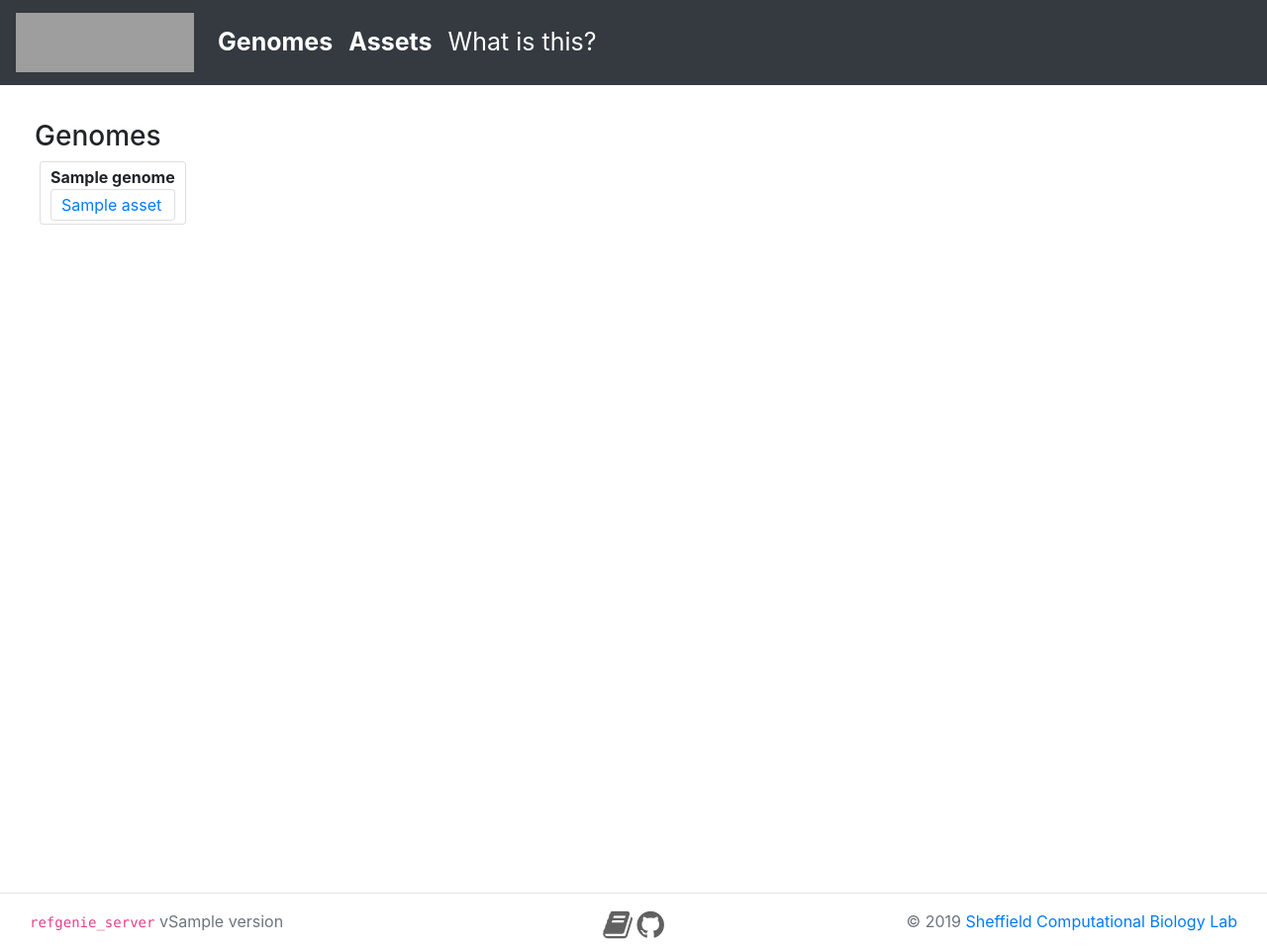
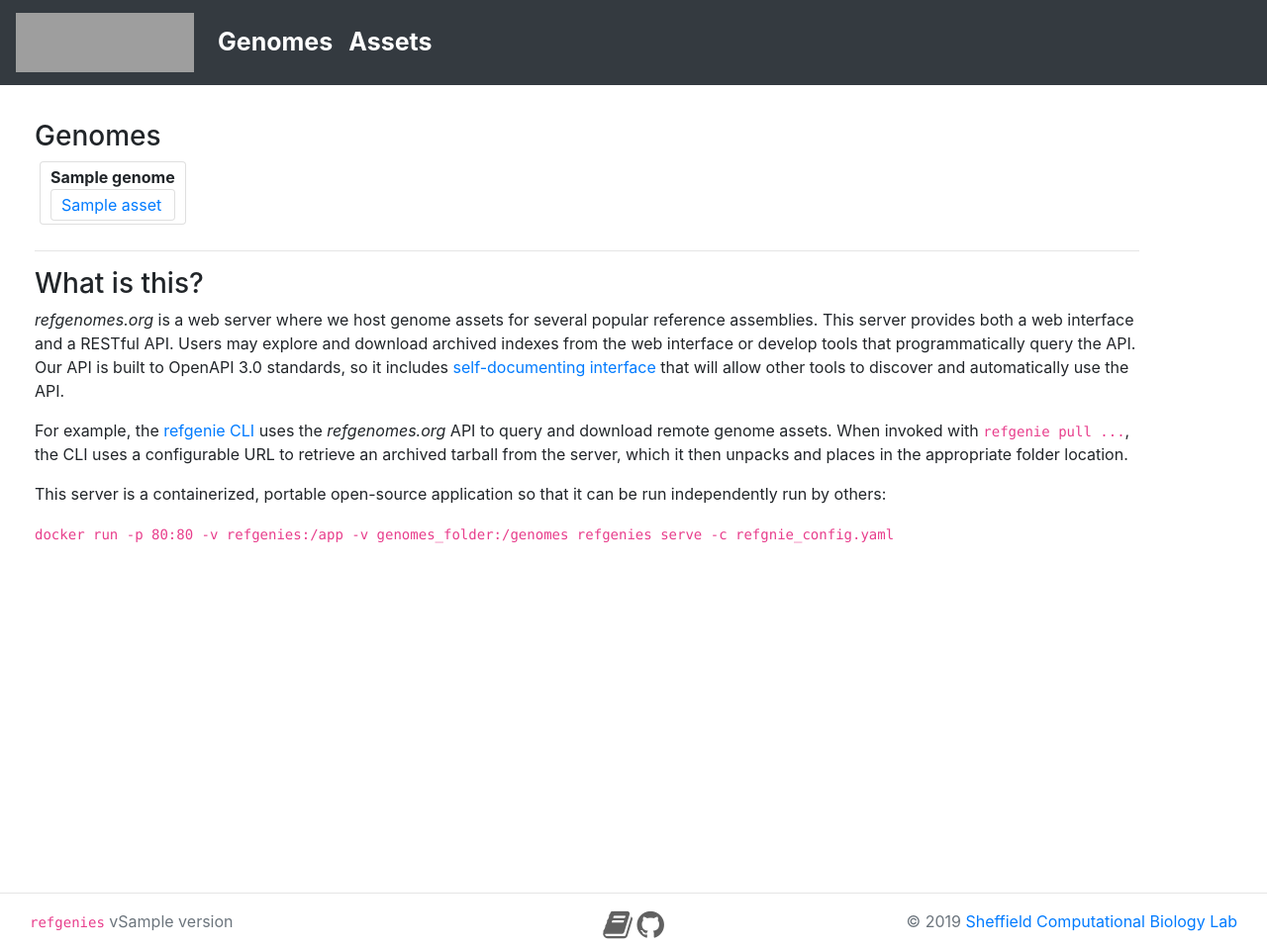
Before and after one commit to refgenie/refgenieserver, a FastAPI app: template refgenies/templates/index.html in a window 1280 px wide. Shown: the whole page at 99% size. Run offline with FastAPI, Linux system fonts and the light colour scheme; the template is opened without the code that fills it: most values are stand-ins (such as "Sample title", 1, 10 or a date in 2020); parts of the project's set-up code (start-up, migrations or seed data) failed here and were passed over; some libraries are stand-ins or nearby versions; grey boxes are pictures that could not be loaded.

Commit message:
include 'what is this' in the landing page; #1

```diff
--- a/refgenies/main.py
+++ b/refgenies/main.py
@@ -74,11 +74,6 @@ def download_genome(genome: str):
         print("local genome file: ", genome_file)
         raise HTTPException(status_code=404, detail="No such genome on server")
 
-# TODO: remove the endpoint and place the text on the landing page instead
-@app.get("/what")
-async def what(request: Request):
-    return templates.TemplateResponse("what.html", {"request": request, "version": v})
-
 
 def main():
     parser = build_parser()
--- a/refgenies/templates/footer.html
+++ b/refgenies/templates/footer.html
@@ -1,6 +1,6 @@
 <div class="wrapper">
 	<div class="left_footer">
-		<code>refgenie_server</code> v{{version}}
+		<code>refgenies</code> v{{version}}
 	</div>
 	<div class="center_footer">
 		<a href="http://refgenie.databio.org/" target="_blank" style="color:#616161"><i class="fa fa-2x fa-book" aria-hidden="true"></i></a>
--- a/refgenies/templates/index.html
+++ b/refgenies/templates/index.html
@@ -13,4 +13,15 @@
     </li>
 {% endfor %}
 </ul>
+<hr class="featurette-divider">
+<h3>What is this?</h3>
+<p><i>refgenomes.org</i> is a web server where we host genome assets for several popular reference assemblies.
+This server provides both a web interface and a RESTful API. Users may explore and download archived indexes from the
+web interface or develop tools that programmatically query the API. Our API is built to OpenAPI 3.0 standards,
+so it includes <a href="/docs">self-documenting interface</a> that will allow other tools to discover and automatically
+    use the API.</p>
+<p>For example, the <a href="http://refgenie.databio.org/en/latest/">refgenie CLI</a> uses the <i>refgenomes.org</i> API to query and download remote genome assets. When invoked
+    with <code>refgenie pull ...</code>, the CLI uses a configurable URL to retrieve an archived tarball from the server, which it then unpacks and places in the appropriate folder location. </p>
+<p>This server is a containerized, portable open-source application so that it can be run independently run by others:
+<p><code>docker run -p 80:80 -v refgenies:/app -v genomes_folder:/genomes refgenies serve -c refgnie_config.yaml</code></p>
 {% endblock %}
--- a/refgenies/templates/navbar.html
+++ b/refgenies/templates/navbar.html
@@ -13,9 +13,6 @@
 			<li class="nav-item active">
 				<a class="nav-link" href="/assets"><b>Assets</b></a>
 			</li>
-			<li class="nav-item active">
-				<a class="nav-link" href="/what">What is this?</a>
-			</li>
 		</ul>
 	</div>
 </nav>
--- a/refgenies/templates/what.html
+++ /dev/null
@@ -1,6 +0,0 @@
-{% extends "template.html" %}
-{% block title %}What is this{% endblock %}
-{% block content %}
-<h3>What is this?</h3>
-not sure yet...
-{% endblock %}
```
